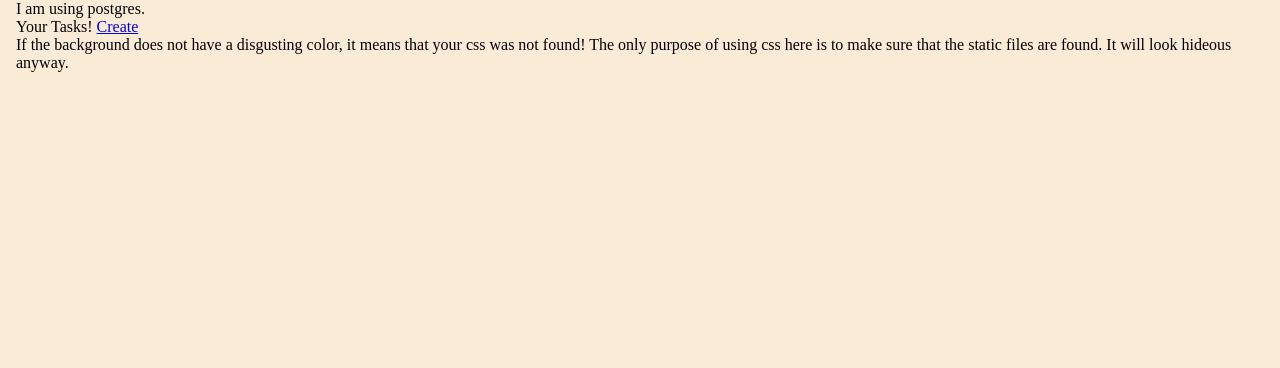
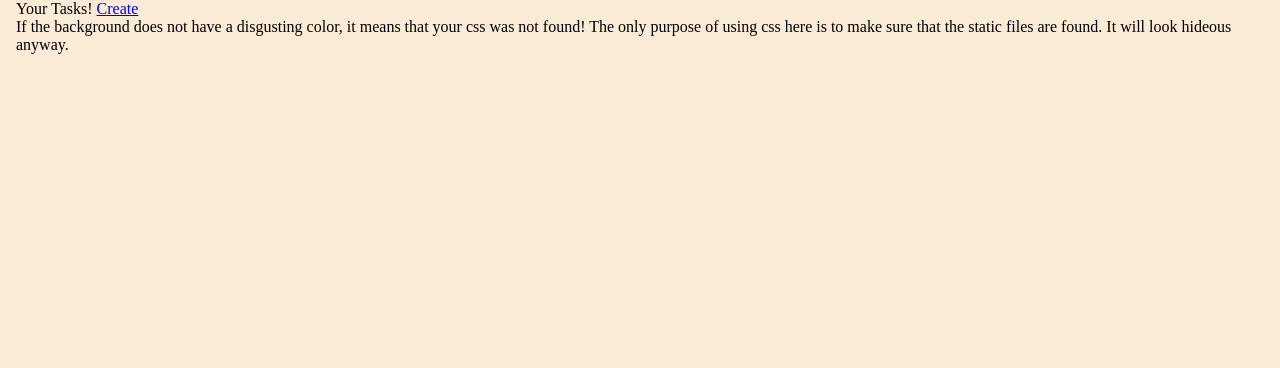
Before and after one commit to alexgorji/demo-django-project, a Django app: page /tasks/ in a window 1280 px wide. Shown: the part 52-420 px from the top of the page. Run offline with Django 4.2, Linux system fonts and the light colour scheme; data that the repository does not hold is empty.

Commit message:
Postgres message removed

```diff
--- a/tasks/templates/tasks/task_list.html
+++ b/tasks/templates/tasks/task_list.html
@@ -4,7 +4,6 @@
 {% endblock %}
 {% block main %}
     <div class="task-list">
-        <p>I am using postgres.</p>
         <p>Your Tasks! <a href="{% url "tasks:task-create" %}">Create</a></p>
         {% for task in task_list %}
             <div class=task-list__row>
```
